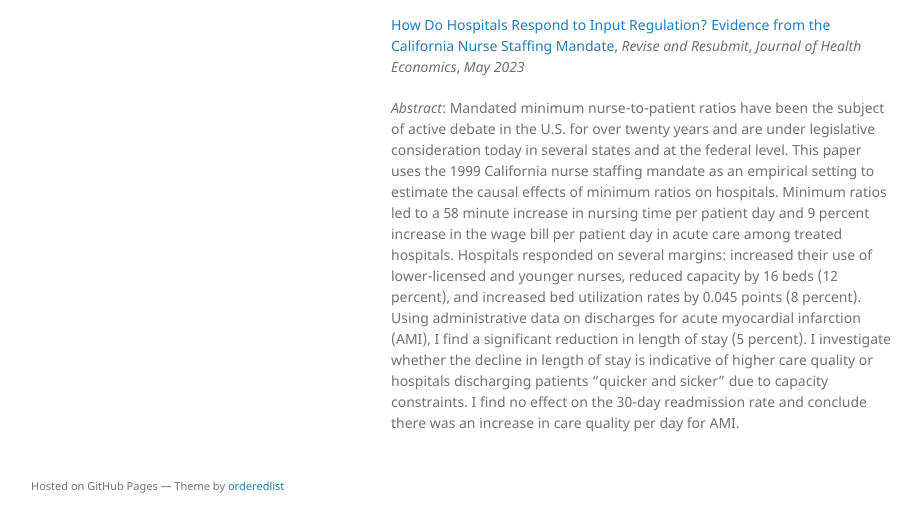
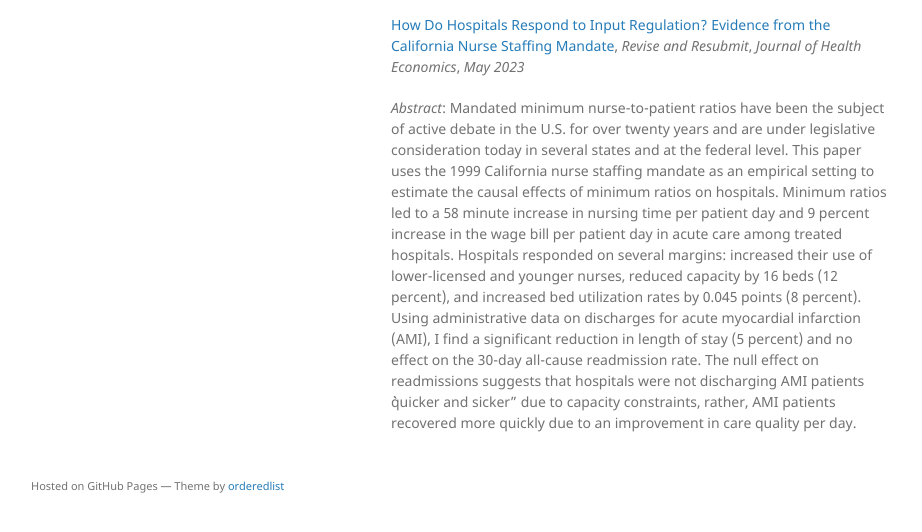
Before and after one commit to chandniraja/chandniraja.github.io, a Jekyll site: the page built from index.md, in a window 1280 px wide, cut to the strip 335-867 px from the top of the page. Shown: the whole strip, without its empty margins (179-1101 px from the left). Built offline with Jekyll 4.4.1, drawn with Linux system fonts in a browser that asks for light colours.

Commit message:
Update index.md

```diff
--- a/index.md
+++ b/index.md
@@ -14,7 +14,7 @@ Email: chandni [dot] raja [at] gmail [dot] com.
 
 [How Do Hospitals Respond to Input Regulation? Evidence from the California Nurse Staffing Mandate](/assets/pdf/how_do_hospitals_respond_raja_072123.pdf), _Revise and Resubmit_, _Journal of Health Economics_, _May 2023_
 
-_Abstract_: Mandated minimum nurse-to-patient ratios have been the subject of active debate in the U.S. for over twenty years and are under legislative consideration today in several states and at the federal level. This paper uses the 1999 California nurse staffing mandate as an empirical setting to estimate the causal effects of minimum ratios on hospitals. Minimum ratios led to a 58 minute increase in nursing time per patient day and 9 percent increase in the wage bill per patient day in acute care among treated hospitals. Hospitals responded on several margins: increased their use of lower-licensed and younger nurses, reduced capacity by 16 beds (12 percent), and increased bed utilization rates by 0.045 points (8 percent). Using administrative data on discharges for acute myocardial infarction (AMI), I find a significant reduction in length of stay (5 percent). I investigate whether the decline in length of stay is indicative of higher care quality or hospitals discharging patients "quicker and sicker" due to capacity constraints. I find no effect on the 30-day readmission rate and conclude there was an increase in care quality per day for AMI.
+_Abstract_: Mandated minimum nurse-to-patient ratios have been the subject of active debate in the U.S. for over twenty years and are under legislative consideration today in several states and at the federal level. This paper uses the 1999 California nurse staffing mandate as an empirical setting to estimate the causal effects of minimum ratios on hospitals. Minimum ratios led to a 58 minute increase in nursing time per patient day and 9 percent increase in the wage bill per patient day in acute care among treated hospitals. Hospitals responded on several margins: increased their use of lower-licensed and younger nurses, reduced capacity by 16 beds (12 percent), and increased bed utilization rates by 0.045 points (8 percent). Using administrative data on discharges for acute myocardial infarction (AMI), I find a significant reduction in length of stay (5 percent) and no effect on the 30-day all-cause readmission rate. The null effect on readmissions suggests that hospitals were not discharging AMI patients ``quicker and sicker" due to capacity constraints, rather, AMI patients recovered more quickly due to an improvement in care quality per day.
 
 
 <!--
```
